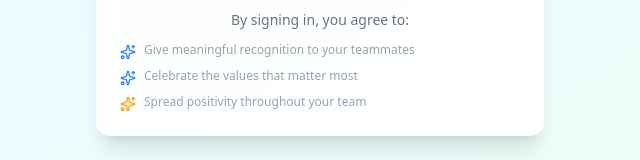
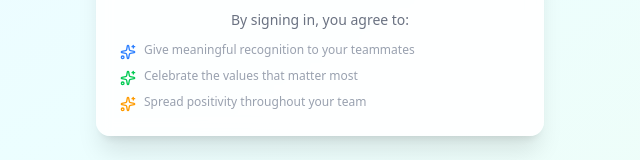
Before and after one commit to rendy-faqot/radya-hi5, a Next.js app: page /auth/signin in a window 1280 px wide. Shown: the part 442-602 px from the top of the page, without its empty margins (320-960 px from the left). Built offline with nearby package versions, Linux system fonts and the light colour scheme.

Commit message:
nit: change color

```diff
--- a/src/app/auth/signin/page.tsx
+++ b/src/app/auth/signin/page.tsx
@@ -96,7 +96,7 @@ export default function SignInPage() {
                   <span>Give meaningful recognition to your teammates</span>
                 </li>
                 <li className="flex items-start gap-2">
-                  <Sparkles className="w-4 h-4 text-blue-500 mt-0.5 flex-shrink-0" />
+                  <Sparkles className="w-4 h-4 text-green-500 mt-0.5 flex-shrink-0" />
                   <span>Celebrate the values that matter most</span>
                 </li>
                 <li className="flex items-start gap-2">
```
